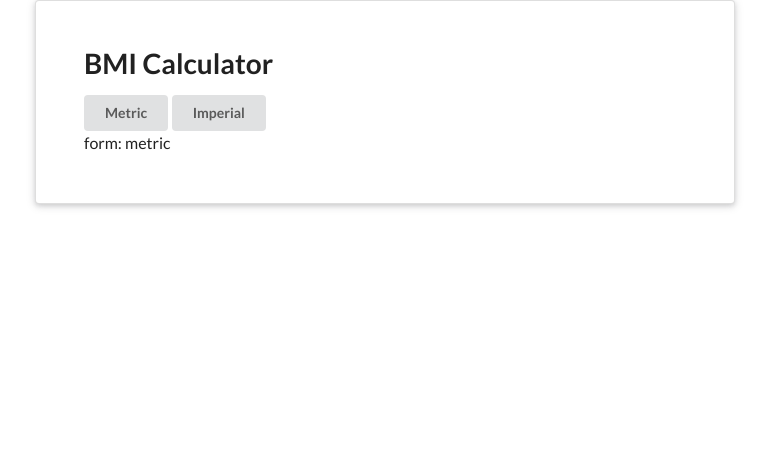
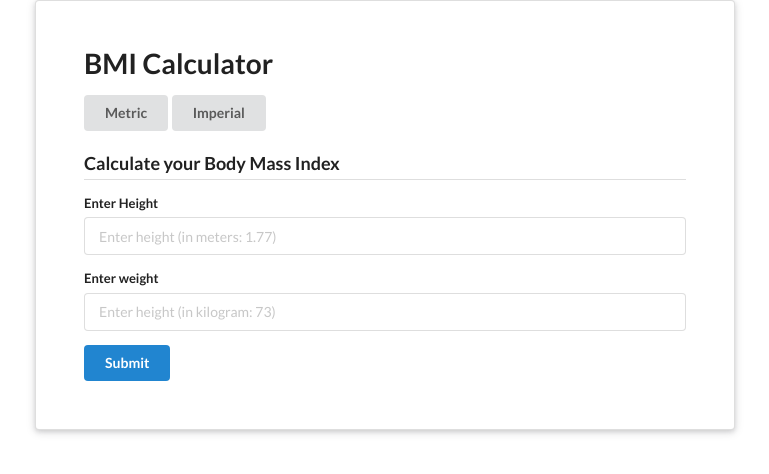
Before and after one commit to ItuTheGoat/bmi-calc, a React (Create React App) app: page / in a window 1280 px wide. Shown: the top 474 px of the page, without its empty margins (255-1024 px from the left). Built offline with nearby package versions, Linux system fonts and the light colour scheme.

Commit message:
Added more functionality
I have a working app. The context changes the scenario from Metric to Imperial. Now I need to add the calculation part.

```diff
--- a/src/components/SystemContext.js
+++ b/src/components/SystemContext.js
@@ -1,3 +1,3 @@
-import React, { Component } from "react";
+import React from "react";
 
 export default React.createContext("metric");
--- a/src/components/field.js
+++ b/src/components/field.js
@@ -0,0 +1,12 @@
+import React from "react";
+
+const Field = props => {
+  return (
+    <div className="field">
+      <label>{props.label}</label>
+      <input type="text" name={props.name} placeholder={props.placeholder} />
+    </div>
+  );
+};
+
+export default Field;
--- a/src/components/form.js
+++ b/src/components/form.js
@@ -1,5 +1,6 @@
 import React from "react";
 import SystemContext from "./SystemContext";
+import Field from "./field";
 
 class Form extends React.Component {
   // Create a static context type to get the data
@@ -7,7 +8,36 @@ class Form extends React.Component {
 
   render() {
     const system = this.context;
-    return <div>form: {system} </div>;
+
+    let hPlaceholder = "";
+    let wPlaceholder = "";
+
+    if (system === "metric") {
+      hPlaceholder = "Enter height (in meters: 1.77)";
+      wPlaceholder = "Enter height (in kilogram: 73)";
+    } else {
+      hPlaceholder = "Enter height (in inches e.g. 69)";
+      wPlaceholder = "Enter weight (in pounds e.g. 200)";
+    }
+
+    return (
+      <div>
+        <form className="ui form">
+          <h3 className="ui dividing header">Calculate your Body Mass Index</h3>
+          <Field
+            label="Enter Height"
+            name="height"
+            placeholder={hPlaceholder}
+          />
+          <Field
+            label="Enter weight"
+            name="weight"
+            placeholder={wPlaceholder}
+          />
+          <button className="ui button primary ">Submit</button>
+        </form>
+      </div>
+    );
   }
 }
 
--- a/src/components/system.js
+++ b/src/components/system.js
@@ -14,6 +14,7 @@ class System extends Component {
   render() {
     return (
       <div>
+        <div>
           <button
             className="ui button"
             onClick={() => this.onSystemChange("metric")}
@@ -26,6 +27,8 @@ class System extends Component {
           >
             Imperial
           </button>
+        </div>
+        <br />
         <SystemContext.Provider value={this.state.system}>
           <Form />
         </SystemContext.Provider>
```
Lines whose indentation alone changed are shown as unchanged.
